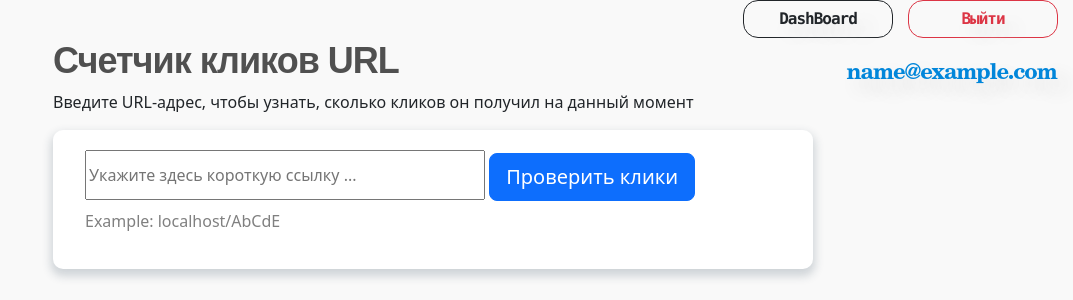
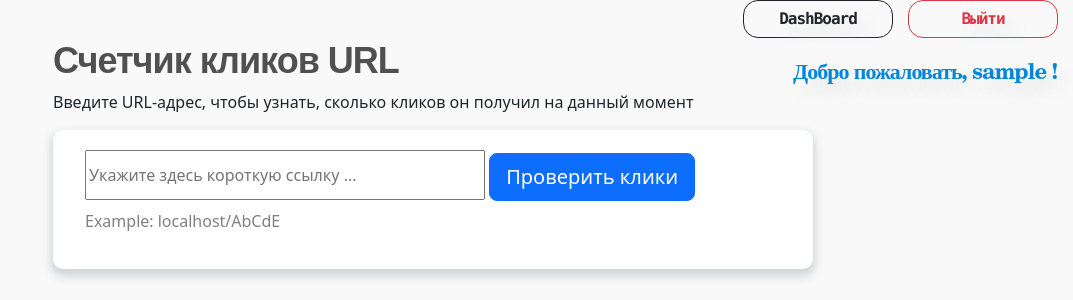
Before and after one commit to malykuanov/shortcut-url, a Django app: page /url-click-counter/ in a window 1280 px wide. Shown: the part 120-420 px from the top of the page, without its empty margins (207-1280 px from the left). Run offline with Django 3.2, Linux system fonts and the light colour scheme; the visitor is signed in with stand-in values (Sample User, id 1); some libraries are stand-ins or nearby versions.

Commit message:
Change welcome message

```diff
--- a/mainapp/templates/mainapp/index.html
+++ b/mainapp/templates/mainapp/index.html
@@ -26,7 +26,7 @@
                 <a class="btn btn-outline-danger" id="login-btn" href="{% url 'logout' %}" role="button">Выйти</a>
                 <a class="btn btn-outline-dark" id="login-btn" href="#" role="button">DashBoard</a>
                 <div class="row d-flex flex-row-reverse p-3" id="user-email">
-                    {{ request.user.email }}
+                    Добро пожаловать, {{ request.user.username|truncatechars:20 }} !
                 </div>
             {% else %}
                 <a class="btn btn-outline-primary" id="login-btn" href="{% url 'sign-up' %}" role="button">Регистрация</a>
```
